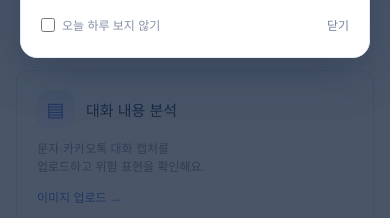
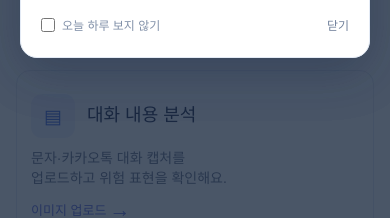
Before and after one commit to gukmiseung/haehae, a React (Vite) app: page / in a window 390 px wide. Shown: the part 624-842 px from the top of the page. Built offline with nearby package versions, Linux system fonts and the light colour scheme; no server answers.

Commit message:
Unify home service card styles

```diff
--- a/src/pages/Home.css
+++ b/src/pages/Home.css
@@ -117,10 +117,10 @@
 }
 
 .sg-home-card {
-  min-height: 165px;
-  padding: 20px 22px;
-  border: 1px solid #dfe7f5;
-  border-radius: 12px;
+  min-height: 204px;
+  padding: 23px clamp(14px, 2.4vw, 26px);
+  border: 1px solid #e6eaf2;
+  border-radius: 14px;
   background: #ffffff;
 }
 
@@ -128,7 +128,7 @@
   display: flex;
   align-items: center;
   gap: 12px;
-  margin-bottom: 12px;
+  margin-bottom: 11px;
 }
 
 .sg-home-card-icon {
@@ -136,10 +136,10 @@
   align-items: center;
   justify-content: center;
   flex-shrink: 0;
-  width: 37px;
-  height: 37px;
-  border-radius: 10px;
-  background: #eaf0ff;
+  width: 44px;
+  height: 44px;
+  border-radius: 11px;
+  background: #eff2fe;
   color: #4169e1;
   font-size: 19px;
   font-weight: 700;
@@ -147,30 +147,42 @@
 
 .sg-home-card h3 {
   margin: 0;
-  color: #243b61;
-  font-size: 15px;
+  color: #273151;
+  font-size: 18px;
   font-weight: 700;
+  line-height: 1.3;
+  word-break: keep-all;
 }
 
 .sg-home-card p {
-  margin: 0 0 12px;
-  color: #8190a8;
-  font-size: 12px;
-  line-height: 1.5;
+  max-width: 230px;
+  margin: 0 0 11px;
+  color: #6b7589;
+  font-size: 14px;
+  line-height: 1.4;
+  word-break: keep-all;
 }
 
 .sg-home-card button {
+  display: inline-flex;
+  align-items: center;
+  gap: 3px;
   padding: 0;
   border: none;
   background: transparent;
-  color: #4169e1;
-  font-size: 12px;
-  font-weight: 600;
+  color: #626fde;
+  font-size: 13px;
+  font-weight: 500;
   cursor: pointer;
 }
 
 .sg-home-card button:hover {
   text-decoration: underline;
+}
+
+.sg-home-card button span {
+  font-size: 21px;
+  line-height: 1;
 }
 
 /* 분석 결과 안내 */
@@ -209,15 +221,6 @@
   .sg-home-card-grid {
     gap: 12px;
   }
-
-  .sg-home-card {
-    padding: 17px 14px;
-  }
-
-  .sg-home-card-heading {
-    align-items: flex-start;
-    flex-direction: column;
-  }
 }
 
 /* 모바일 */
@@ -254,16 +257,6 @@
     grid-template-columns: 1fr;
   }
 
-  .sg-home-card {
-    min-height: auto;
-    padding: 20px;
-  }
-
-  .sg-home-card-heading {
-    flex-direction: row;
-    align-items: center;
-  }
-
   .sg-home-disclaimer {
     text-align: center;
   }
--- a/src/pages/Home.jsx
+++ b/src/pages/Home.jsx
@@ -82,7 +82,7 @@ function Home({ onNavigate }) {
                 type="button"
                 onClick={() => onNavigate('analysis')}
               >
-                이미지 업로드 →
+                이미지 업로드 <span aria-hidden="true">→</span>
               </button>
             </article>
 
@@ -91,20 +91,13 @@ function Home({ onNavigate }) {
                 <span className="sg-home-card-icon" aria-hidden="true">
                   ⌕
                 </span>
-                <h3>URL 위험 확인</h3>
+                <h3>통합 위험 정보 조회</h3>
               </div>
 
-              <p>
-                의심스러운 웹사이트 주소의
-                <br />
-                위험 징후를 확인해요.
-              </p>
+              <p>의심스러운 URL, 계좌번호, 전화번호의 위험 징후를 확인해요.</p>
 
-              <button
-                type="button"
-                onClick={() => onNavigate('risk', { type: 'url' })}
-              >
-                위험 조회하기 →
+              <button type="button" onClick={() => onNavigate('risk')}>
+                바로가기 <span aria-hidden="true">→</span>
               </button>
             </article>
 
@@ -126,7 +119,7 @@ function Home({ onNavigate }) {
                 type="button"
                 onClick={() => onNavigate('latestScams')}
               >
-                바로 가기 →
+                바로 가기 <span aria-hidden="true">→</span>
               </button>
             </article>
           </div>
```
